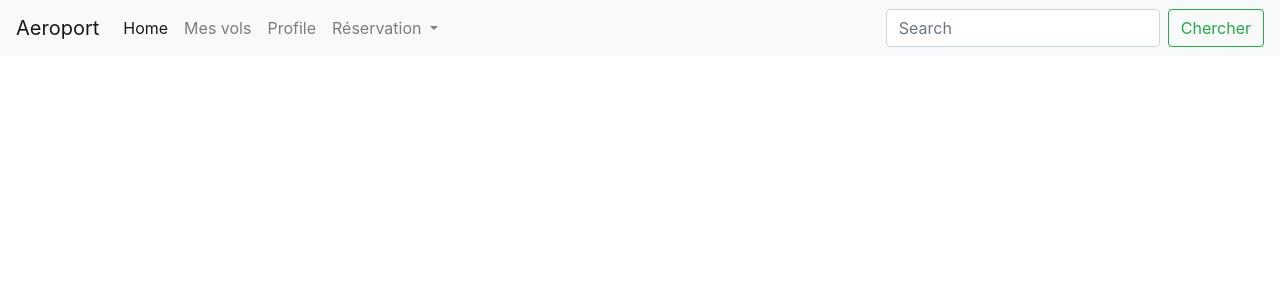
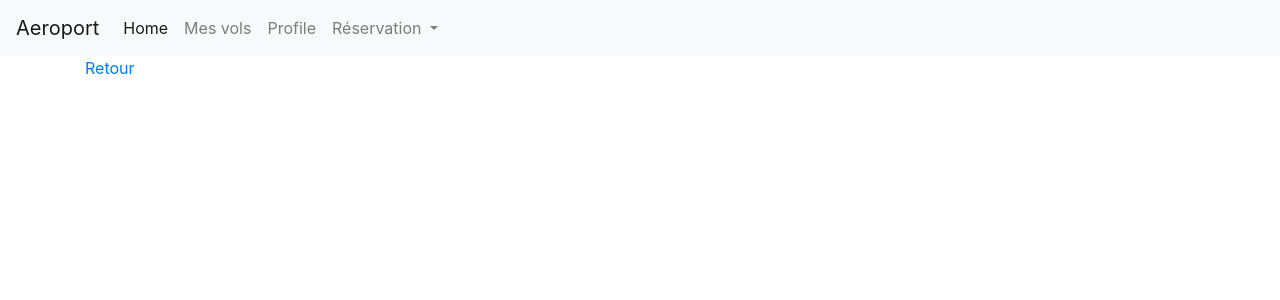
Before and after one commit to KevCheri/Aeroport, a Symfony app: template templates/vol/listingvolPassager.html.twig in a window 1280 px wide. Shown: the top 300 px of the page. Run offline with Twig, Linux system fonts and the light colour scheme; the template is opened without the code that fills it, so the values that code supplies are empty; some libraries are stand-ins or nearby versions.

Commit message:
debeug listingPassager

```diff
--- a/templates/base.html.twig
+++ b/templates/base.html.twig
@@ -33,10 +33,6 @@
                     </div>
                 </li>
             </ul>
-            <form class="form-inline my-2 my-lg-0">
-                <input class="form-control mr-sm-2" type="search" placeholder="Search" aria-label="Search">
-                <button class="btn btn-outline-success my-2 my-sm-0" type="submit">Chercher</button>
-            </form>
         </div>
     </nav>
 
--- a/templates/vol/listingvolPassager.html.twig
+++ b/templates/vol/listingvolPassager.html.twig
@@ -2,10 +2,12 @@
 {% block body %}
 <div class="container">
     {% for vol in passager.vols %}
+        <div>
         <p>
             {{ vol.villeArrivee }}
         </p>
-        <a href= "{{ path('office_passager') }}">Retour</a>
+        </div>
     {% endfor %}
+    <a href= "{{ path('office_passager') }}">Retour</a>
 </div>
  {% endblock %}
```
